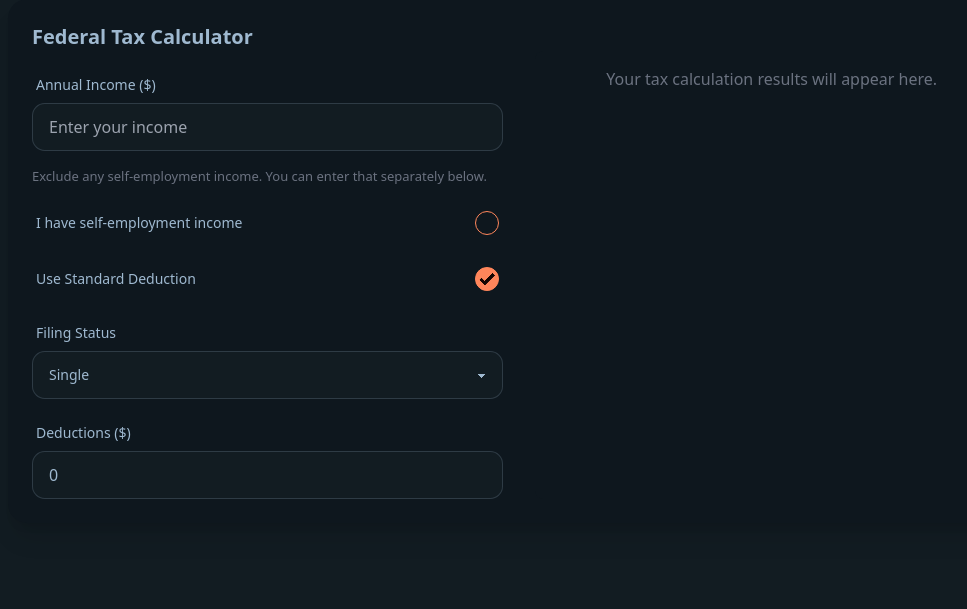
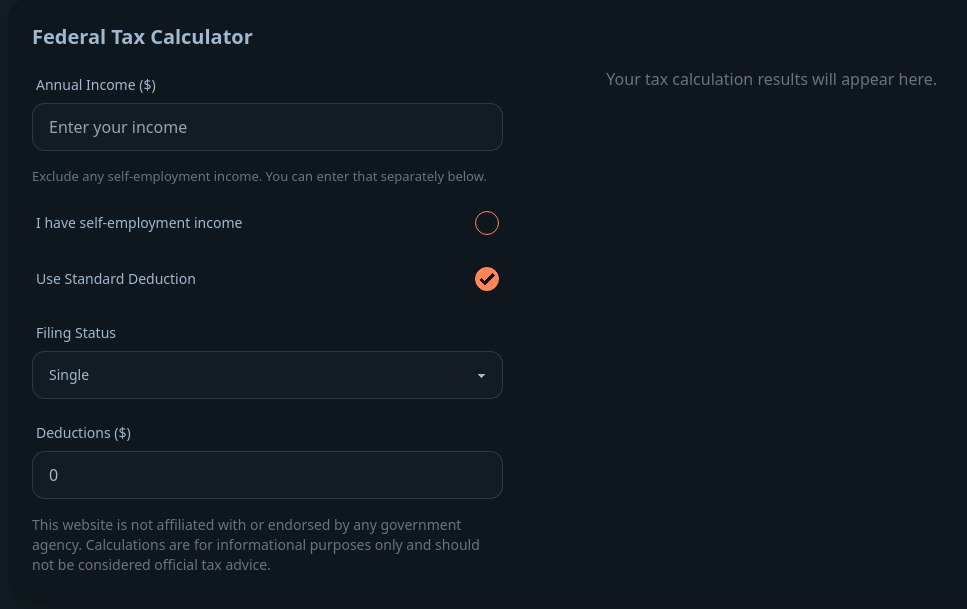
Before and after one commit to 0bscurity/overtaxed, a Django app: page /federal-calculator/ in a window 1280 px wide. Shown: the part 93-702 px from the top of the page, without its empty margins (120-1087 px from the left). Run offline with Django 5.2, Linux system fonts and the light colour scheme; style sheets or scripts are compiled from the project's sources.

Commit message:
Add disclaimer to federal calculator page
Moved the disclaimer from the homepage to the federal calculator page for better contextual relevance.

```diff
--- a/src/templates/pages/federal/federal-calculator.html
+++ b/src/templates/pages/federal/federal-calculator.html
@@ -118,6 +118,11 @@
                 hx-swap="outerHTML">
           </div>
         </form>
+
+        <p class="text-sm text-gray-500 mt-4">
+          This website is not affiliated with or endorsed by any government agency. Calculations are for
+          informational purposes only and should not be considered official tax advice.
+        </p>
       </div>
 
       <!-- Results Section -->
@@ -130,9 +135,7 @@
   <script>
       function toggleSelfEmploymentInput(checkbox) {
           const selfEmploymentField = document.getElementById('self-employment-income');
-          const inputField = selfEmploymentField.querySelector('input');
 
-          // Toggle visibility
           selfEmploymentField.classList.toggle('hidden', !checkbox.checked);
       }
   </script>
--- a/src/templates/partials/home.html
+++ b/src/templates/partials/home.html
@@ -22,11 +22,6 @@
         </a>
       </div>
     </div>
-
-    <p class="text-sm text-gray-500">
-      This website is not affiliated with or endorsed by any government agency. Calculations are for
-      informational purposes only and should not be considered official tax advice.
-    </p>
   </div>
 
 {% endblock %}
```
